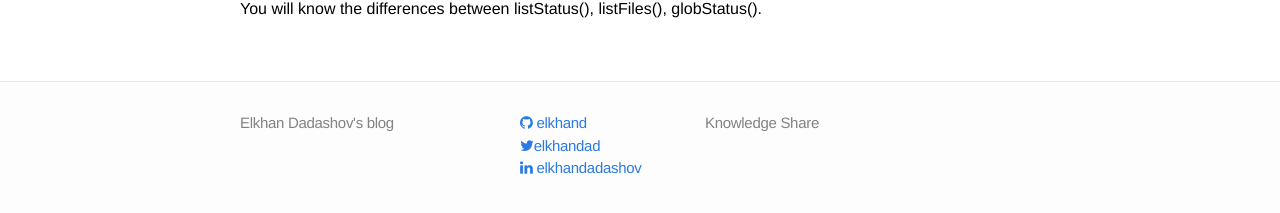
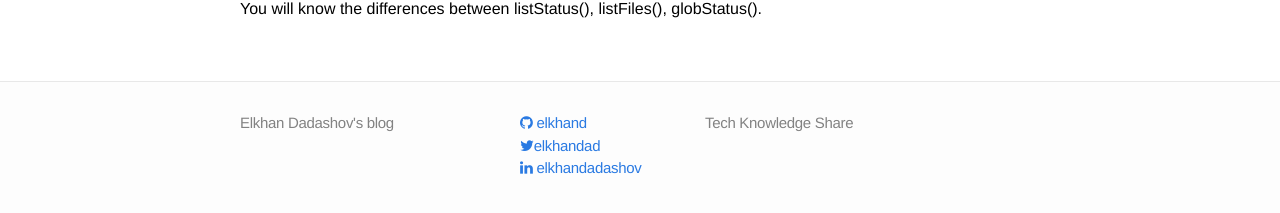
Before and after one commit to elkhand/elkhand.github.io, a Jekyll site: the page built from index.html, in a window 1280 px wide. Shown: the part 339-552 px from the top of the page. Built offline with Jekyll 4.4.1, drawn with Linux system fonts in a browser that asks for light colours; nearby versions of some CDN libraries; the list of posts is cut into pages by our own code; comment, search, counter and statistics services are not loaded.

Commit message:
Updated Knowledge share to Tech Knowledge Share

```diff
--- a/_config.yml
+++ b/_config.yml
@@ -1,7 +1,7 @@
 # Site settings
 title: Elkhan Dadashov's blog
 email:
-description: "Knowledge Share"
+description: "Tech Knowledge Share"
 baseurl: ""
 url: "http://elkhand.github.io"
 twitter_username: elkhandad
```
